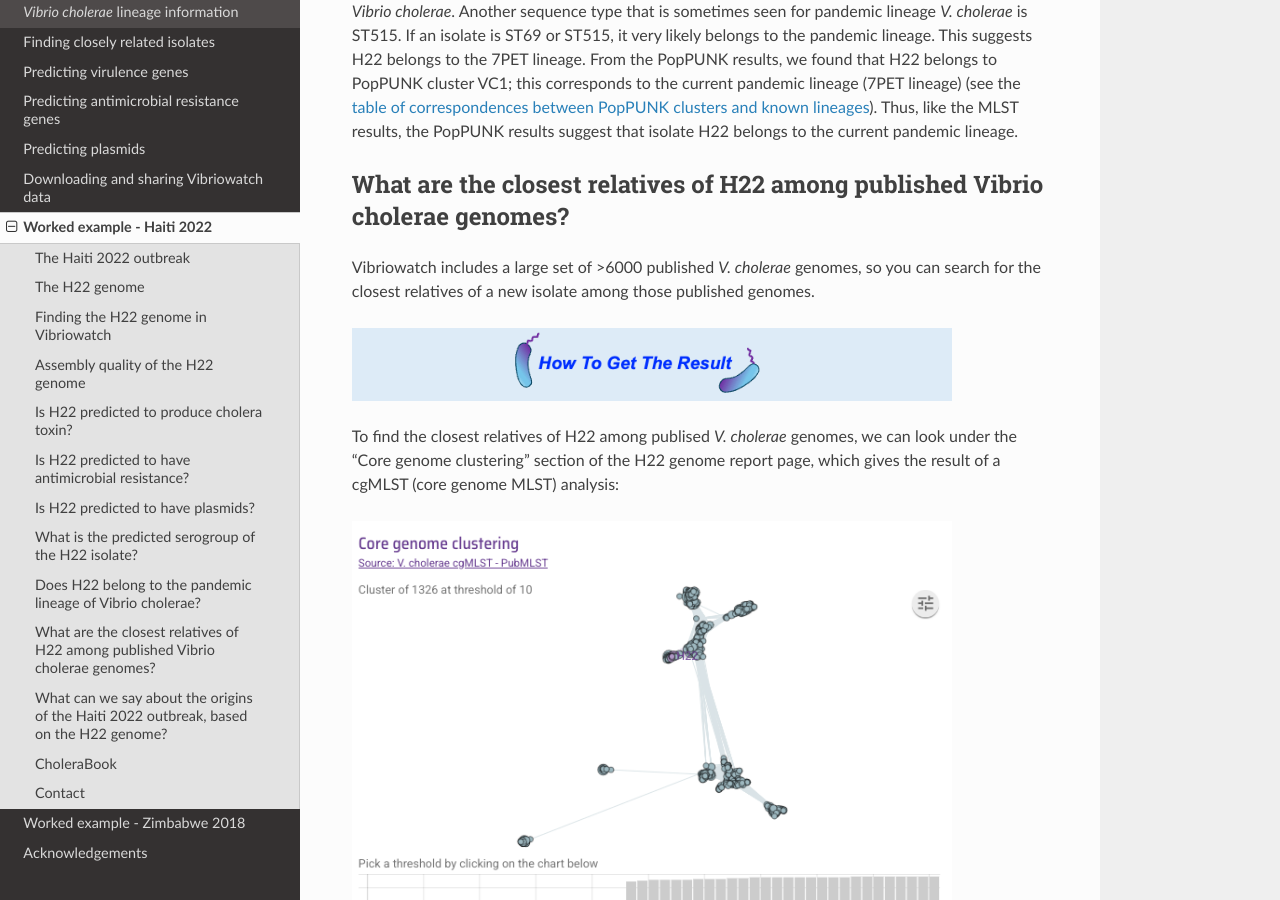
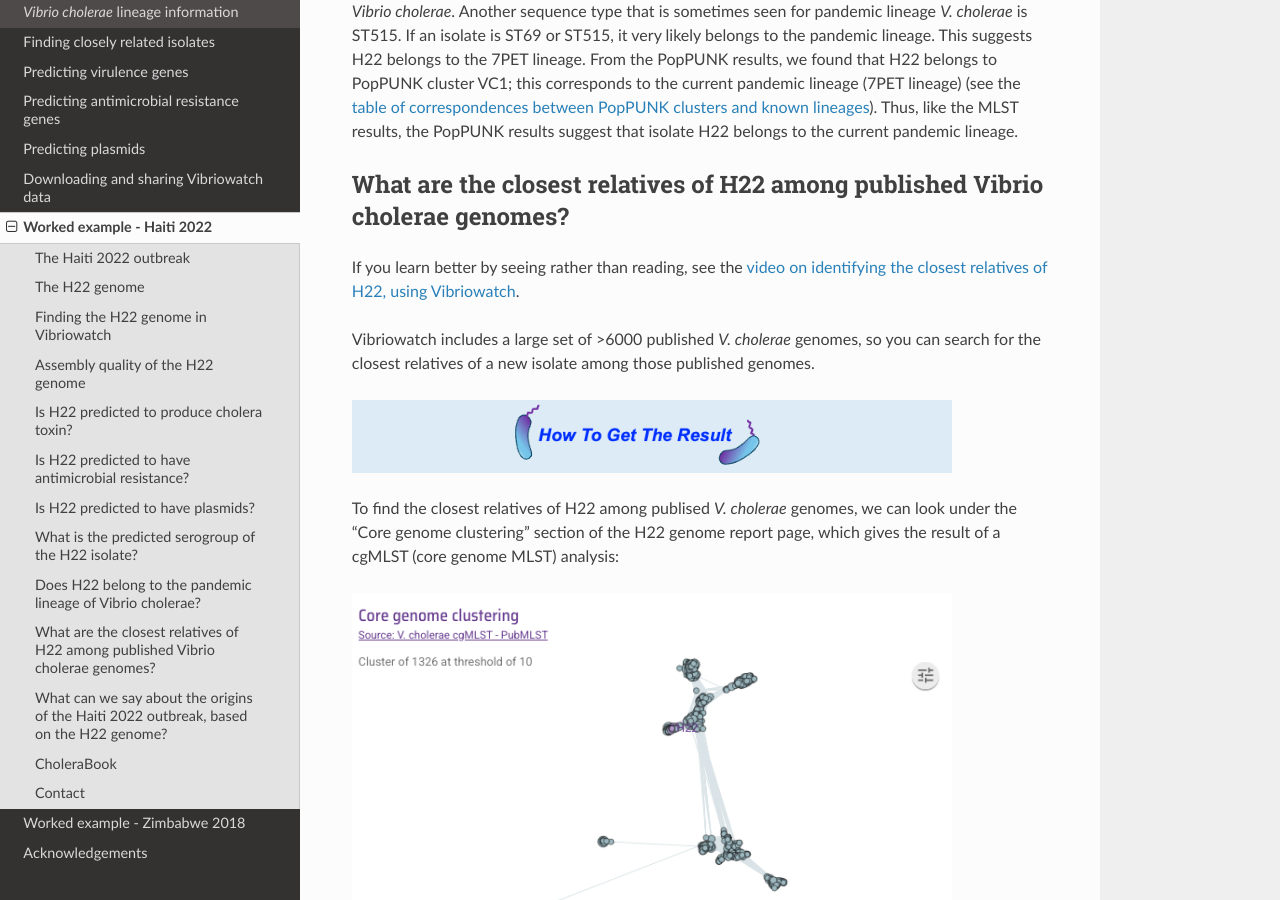
Before and after one commit to avrilcoghlan/vibriowatch, a Sphinx documentation site: the page built from docs/source/haiti.rst, in a window 1280 px wide and 900 px high, scrolled down 10466 px. Built offline with Sphinx 7.4.7 and the Read the Docs theme 3.1.0, drawn with Linux system fonts in a browser that asks for light colours.

Commit message:
Update haiti.rst

```diff
--- a/docs/source/haiti.rst
+++ b/docs/source/haiti.rst
@@ -278,6 +278,10 @@ Thus, like the MLST results, the PopPUNK results suggest that isolate H22 belong
 What are the closest relatives of H22 among published Vibrio cholerae genomes?
 ------------------------------------------------------------------------------
 
+If you learn better by seeing rather than reading, see the `video on identifying the closest relatives of H22, using Vibriowatch`_.
+
+.. _video on identifying the closest relatives of H22, using Vibriowatch:
+
 Vibriowatch includes a large set of >6000 published *V. cholerae* genomes, so you can search for the closest relatives of a new isolate among those published genomes.
 
 .. image:: HowToGetTheResult.png
```
